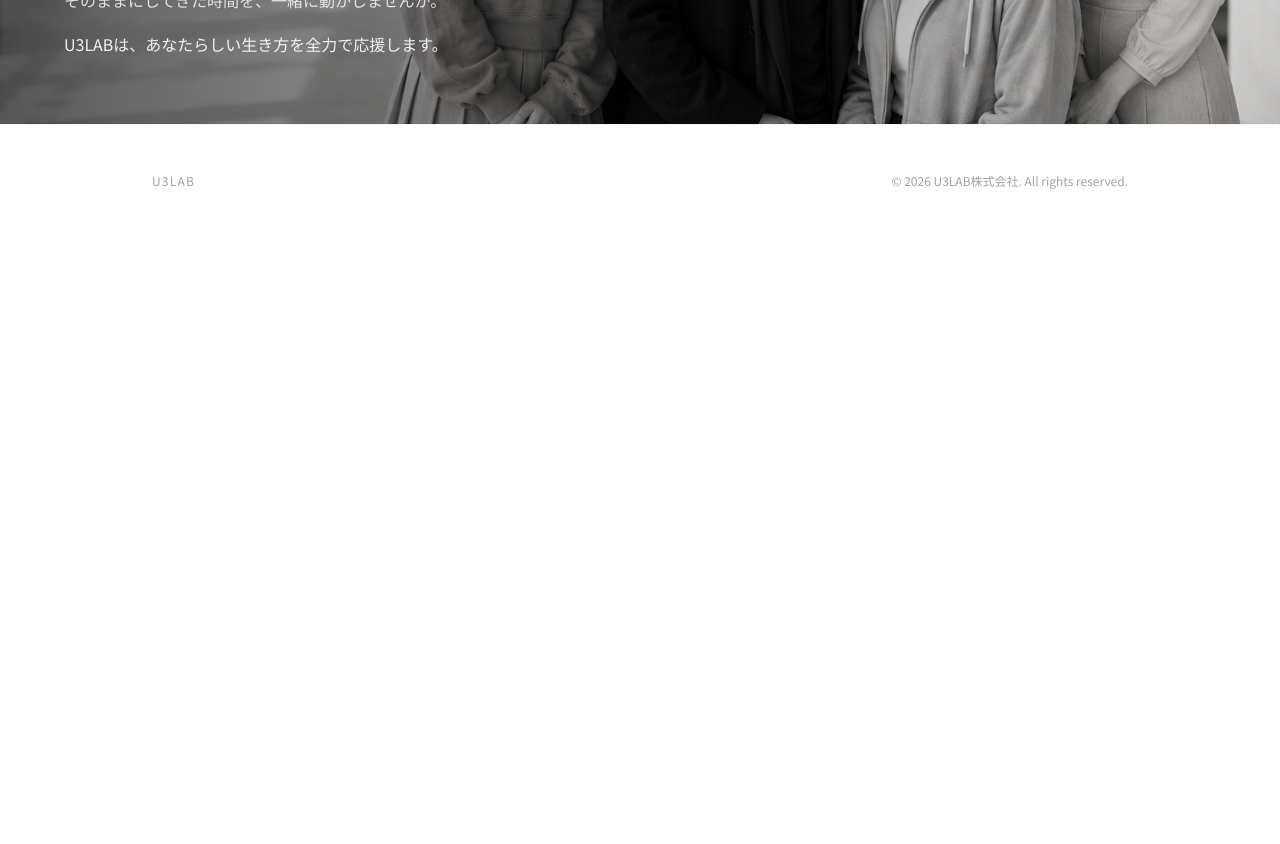
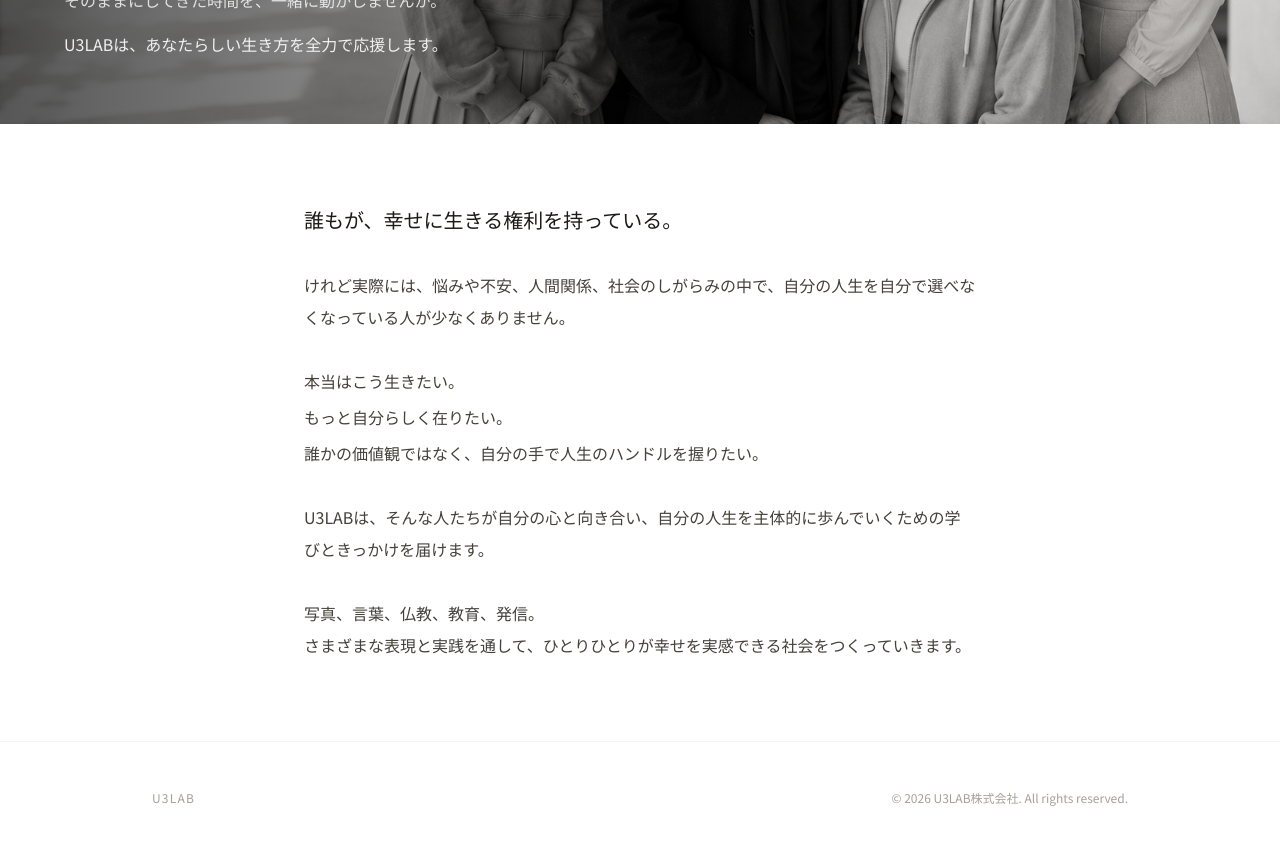
Before and after one commit to u3-lab/u3lab-site, a Next.js app: page / in a window 1280 px wide. Shown: the part 660-1504 px from the top of the page. Before the commit the page ends 897 px from the top, so only its background shows below. Built offline with nearby package versions, Linux system fonts and the light colour scheme.

Commit message:
Add brand concept section to top page

```diff
--- a/app/page.tsx
+++ b/app/page.tsx
@@ -63,6 +63,30 @@ export default function Home() {
         </div>
 
       </section>
+
+      {/* ── ブランドコンセプト ── */}
+      <section className="w-full py-20 px-6 bg-white">
+        <div className="max-w-2xl mx-auto space-y-8 text-stone-700">
+          <p className="text-xl font-medium text-stone-900 leading-relaxed">
+            誰もが、幸せに生きる権利を持っている。
+          </p>
+          <p className="text-base leading-loose">
+            けれど実際には、悩みや不安、人間関係、社会のしがらみの中で、自分の人生を自分で選べなくなっている人が少なくありません。
+          </p>
+          <div className="space-y-1 text-base leading-loose">
+            <p>本当はこう生きたい。</p>
+            <p>もっと自分らしく在りたい。</p>
+            <p>誰かの価値観ではなく、自分の手で人生のハンドルを握りたい。</p>
+          </div>
+          <p className="text-base leading-loose">
+            U3LABは、そんな人たちが自分の心と向き合い、自分の人生を主体的に歩んでいくための学びときっかけを届けます。
+          </p>
+          <p className="text-base leading-loose">
+            写真、言葉、仏教、教育、発信。<br />
+            さまざまな表現と実践を通して、ひとりひとりが幸せを実感できる社会をつくっていきます。
+          </p>
+        </div>
+      </section>
     </>
   );
 }
```
